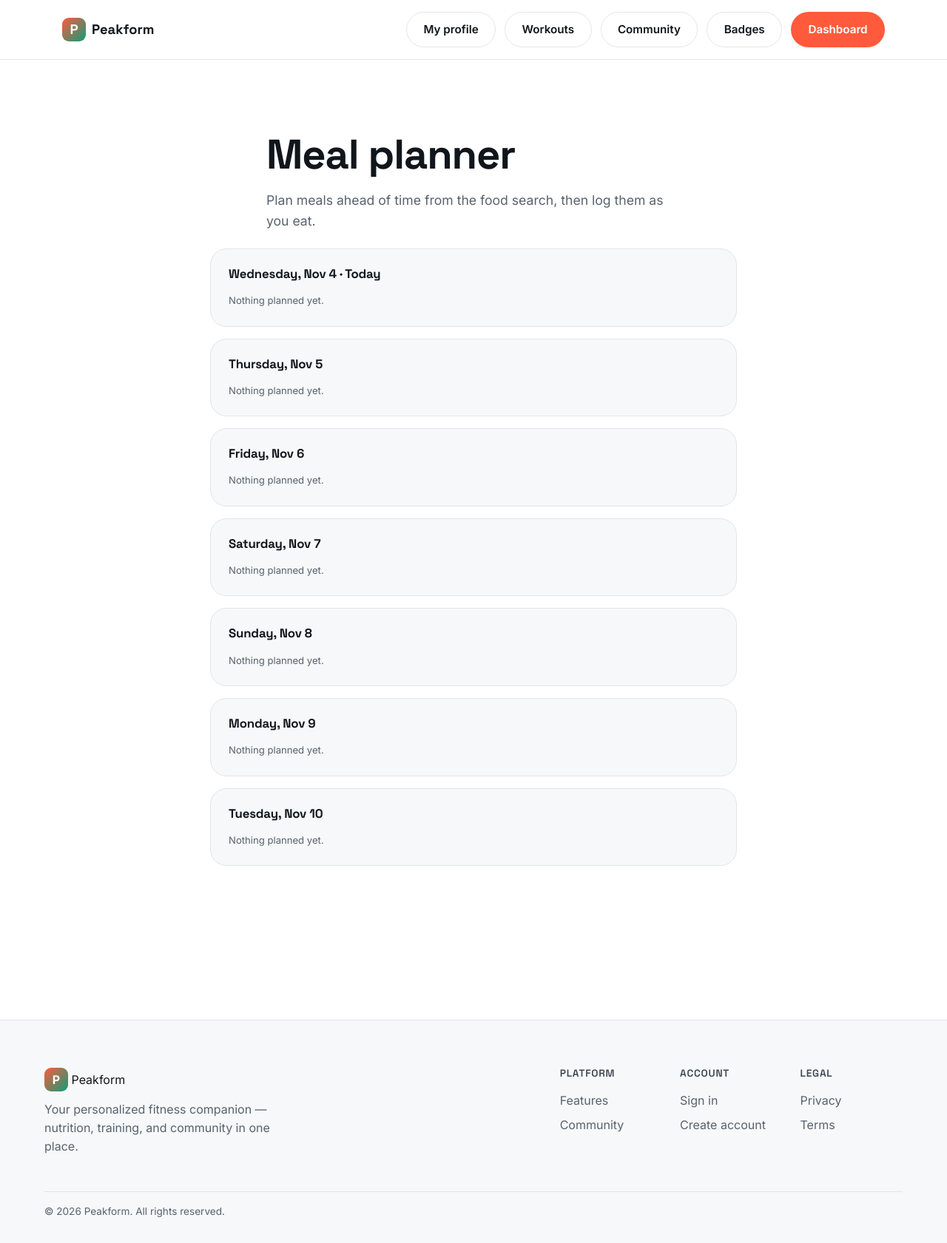
After one commit to alpersancili/Peakform, a Django app: page /nutrition/planner/ in a window 1280 px wide. The commit adds this page. Shown: the whole page at 74% size. Run offline with Django 5.2, Linux system fonts and the light colour scheme; the visitor is signed in with stand-in values (Sample User, id 1); data that the repository does not hold is empty.

Commit message:
Add a meal planner for scheduling food ahead of the diary
Plan a food for a future date and meal from the food search ("Plan
it"), see the next 7 days with daily calorie totals, then log a
planned meal as eaten in one click to turn it into a real diary entry
(or remove it if plans change).

Co-Authored-By: Claude Sonnet 5 <noreply@anthropic.com>

```diff
--- a/nutrition/templates/nutrition/dashboard.html
+++ b/nutrition/templates/nutrition/dashboard.html
@@ -15,6 +15,7 @@
         <a class="btn btn--ghost" href="{% url 'coach:chat' %}">Ask the coach</a>
         <a class="btn btn--ghost" href="{% url 'nutrition:ai_food_log' %}">+ Log with AI</a>
         <a class="btn btn--ghost" href="{% url 'nutrition:ai_food_photo' %}">+ Scan meal photo</a>
+        <a class="btn btn--ghost" href="{% url 'nutrition:meal_planner' %}">Meal planner</a>
         <a class="btn btn--primary" href="{% url 'nutrition:food_search' %}">+ Log food</a>
       </div>
     </div>
--- /dev/null
+++ b/nutrition/templates/nutrition/meal_planner.html
@@ -0,0 +1,48 @@
+{% extends "base.html" %}
+{% block title %}Meal planner &mdash; Peakform{% endblock %}
+
+{% block content %}
+<section class="section">
+  <div class="container form-page">
+    <div class="section__heading" style="margin-bottom: var(--space-6); text-align: left;">
+      <h1>Meal planner</h1>
+      <p>Plan meals ahead of time from the <a href="{% url 'nutrition:food_search' %}">food search</a>, then log them as you eat.</p>
+    </div>
+
+    {% for day in days %}
+      <div class="card" style="margin-bottom: var(--space-4);">
+        <h2 class="dashboard-card__title">
+          {{ day.date|date:"l, M j" }}{% if day.date == today %} &middot; Today{% endif %}
+        </h2>
+        {% if day.meals %}
+          <p class="dashboard-card__note">{{ day.total_calories }} kcal planned</p>
+          <ul class="history-list" style="margin-top: var(--space-3);">
+            {% for meal in day.meals %}
+              <li class="history-item">
+                <div>
+                  <h3>{{ meal.food.name }}</h3>
+                  <p class="dashboard-card__note">
+                    {{ meal.get_meal_category_display }} &middot; {{ meal.quantity }}x &middot; {{ meal.calories|floatformat:0 }} kcal
+                  </p>
+                </div>
+                <div style="display: flex; gap: var(--space-2);">
+                  <form method="post" action="{% url 'nutrition:plan_meal_log' meal.id %}">
+                    {% csrf_token %}
+                    <button class="btn btn--secondary btn--sm" type="submit">Log it</button>
+                  </form>
+                  <form method="post" action="{% url 'nutrition:plan_meal_delete' meal.id %}">
+                    {% csrf_token %}
+                    <button class="btn btn--ghost btn--sm" type="submit">Remove</button>
+                  </form>
+                </div>
+              </li>
+            {% endfor %}
+          </ul>
+        {% else %}
+          <p class="dashboard-card__note">Nothing planned yet.</p>
+        {% endif %}
+      </div>
+    {% endfor %}
+  </div>
+</section>
+{% endblock %}
--- a/nutrition/urls.py
+++ b/nutrition/urls.py
@@ -17,4 +17,8 @@ urlpatterns = [
     path("ai/", views.ai_food_log, name="ai_food_log"),
     path("ai/photo/", views.ai_food_photo, name="ai_food_photo"),
     path("ai/review/", views.ai_food_log_review, name="ai_food_log_review"),
+    path("planner/", views.meal_planner, name="meal_planner"),
+    path("planner/add/<int:food_id>/", views.plan_meal_add, name="plan_meal_add"),
+    path("planner/<int:planned_id>/log/", views.plan_meal_log, name="plan_meal_log"),
+    path("planner/<int:planned_id>/delete/", views.plan_meal_delete, name="plan_meal_delete"),
 ]
--- a/nutrition/views.py
+++ b/nutrition/views.py
@@ -16,8 +16,8 @@ from motivation.streaks import calculate_current_streak
 from .ai_client import GeminiConfigurationError, GeminiError, parse_food_description, parse_food_photo
 from .ai_rate_limit import RateLimitExceeded, record_attempt_or_raise, requests_remaining_today
 from .calculations import calculate_bmi, calculate_daily_targets
-from .forms import CustomFoodForm, MealEntryForm, StepLogForm, WaterQuickAddForm
-from .models import Food, MealCategory, MealEntry, StepLog, WaterLog
+from .forms import CustomFoodForm, MealEntryForm, PlannedMealForm, StepLogForm, WaterQuickAddForm
+from .models import Food, MealCategory, MealEntry, PlannedMeal, StepLog, WaterLog
 
 WEEKLY_CHART_DAYS = 7
 AI_SESSION_KEY = "ai_pending_food_items"
@@ -374,3 +374,74 @@ def ai_food_log_review(request):
         for index, item in enumerate(pending_items)
     ]
     return render(request, "nutrition/ai_food_log_review.html", {"rows": rows})
+
+
+PLANNER_DAYS = 7
+
+
+@login_required
+def meal_planner(request):
+    today = timezone.localdate()
+    end_date = today + timedelta(days=PLANNER_DAYS - 1)
+
+    planned = list(
+        PlannedMeal.objects.filter(user=request.user, date__gte=today, date__lte=end_date)
+        .select_related("food")
+    )
+    planned_by_date = {}
+    for meal in planned:
+        planned_by_date.setdefault(meal.date, []).append(meal)
+
+    days = []
+    for offset in range(PLANNER_DAYS):
+        day = today + timedelta(days=offset)
+        meals = planned_by_date.get(day, [])
+        days.append({"date": day, "meals": meals, "total_calories": round(sum(m.calories for m in meals))})
+
+    return render(request, "nutrition/meal_planner.html", {"days": days, "today": today})
+
+
+@login_required
+def plan_meal_add(request, food_id):
+    food = get_object_or_404(Food, id=food_id)
+    search_url = reverse("nutrition:food_search")
+    query = request.POST.get("q", "")
+    back_to_search = f"{search_url}?q={quote(query)}" if query else search_url
+
+    if request.method == "POST":
+        form = PlannedMealForm(request.POST)
+        if form.is_valid():
+            plan = form.save(commit=False)
+            plan.user = request.user
+            plan.food = food
+            plan.save()
+            messages.success(request, f"Added {food.name} to your meal plan for {plan.date}.")
+            return redirect("nutrition:meal_planner")
+        messages.error(request, "Couldn't add that to your plan. Check the date and quantity.")
+    return redirect(back_to_search)
+
+
+@login_required
+def plan_meal_log(request, planned_id):
+    planned = get_object_or_404(PlannedMeal, id=planned_id, user=request.user)
+    if request.method == "POST":
+        entry = MealEntry(
+            user=request.user, food=planned.food, meal_category=planned.meal_category, quantity=planned.quantity
+        )
+        entry.save()
+        planned.delete()
+        messages.success(request, f"Logged {entry.food.name}.")
+        for badge in evaluate_badges(request.user):
+            messages.success(request, f"New badge: {badge.name}!")
+        for challenge in evaluate_challenges(request.user):
+            messages.success(request, f"Challenge complete: {challenge.name} (+{challenge.xp_reward} XP)!")
+    return redirect("nutrition:meal_planner")
+
+
+@login_required
+def plan_meal_delete(request, planned_id):
+    planned = get_object_or_404(PlannedMeal, id=planned_id, user=request.user)
+    if request.method == "POST":
+        planned.delete()
+        messages.success(request, "Removed from your meal plan.")
+    return redirect("nutrition:meal_planner")
```
Also changed, not shown: nutrition/admin.py (+8 -1 lines), nutrition/forms.py (+13 -1 lines), nutrition/models.py (+26 -0 lines), nutrition/templates/nutrition/food_search.html (+13 -1 lines), nutrition/tests.py (+59 -1 lines), nutrition/migrations/0003_plannedmeal.py (added).
